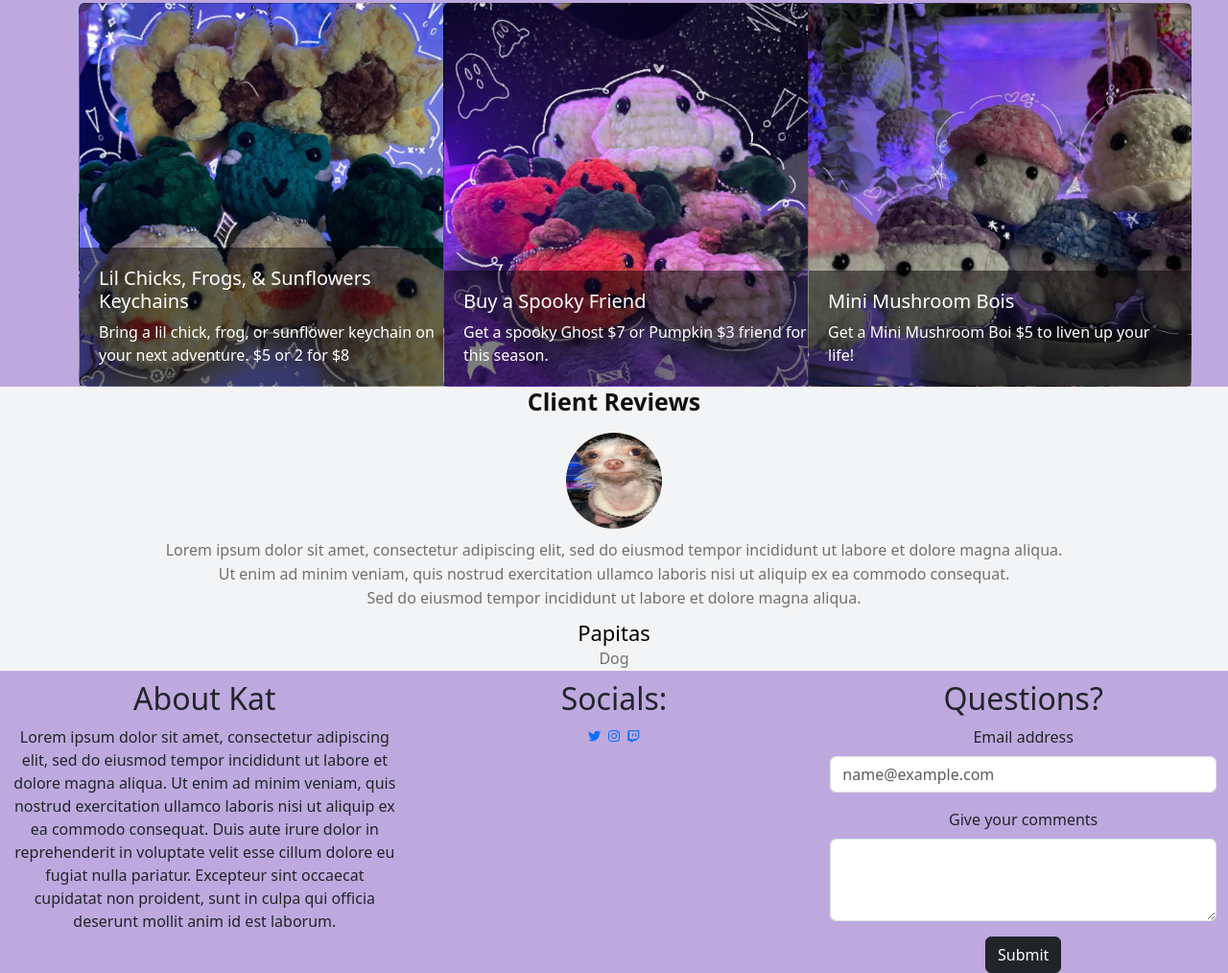
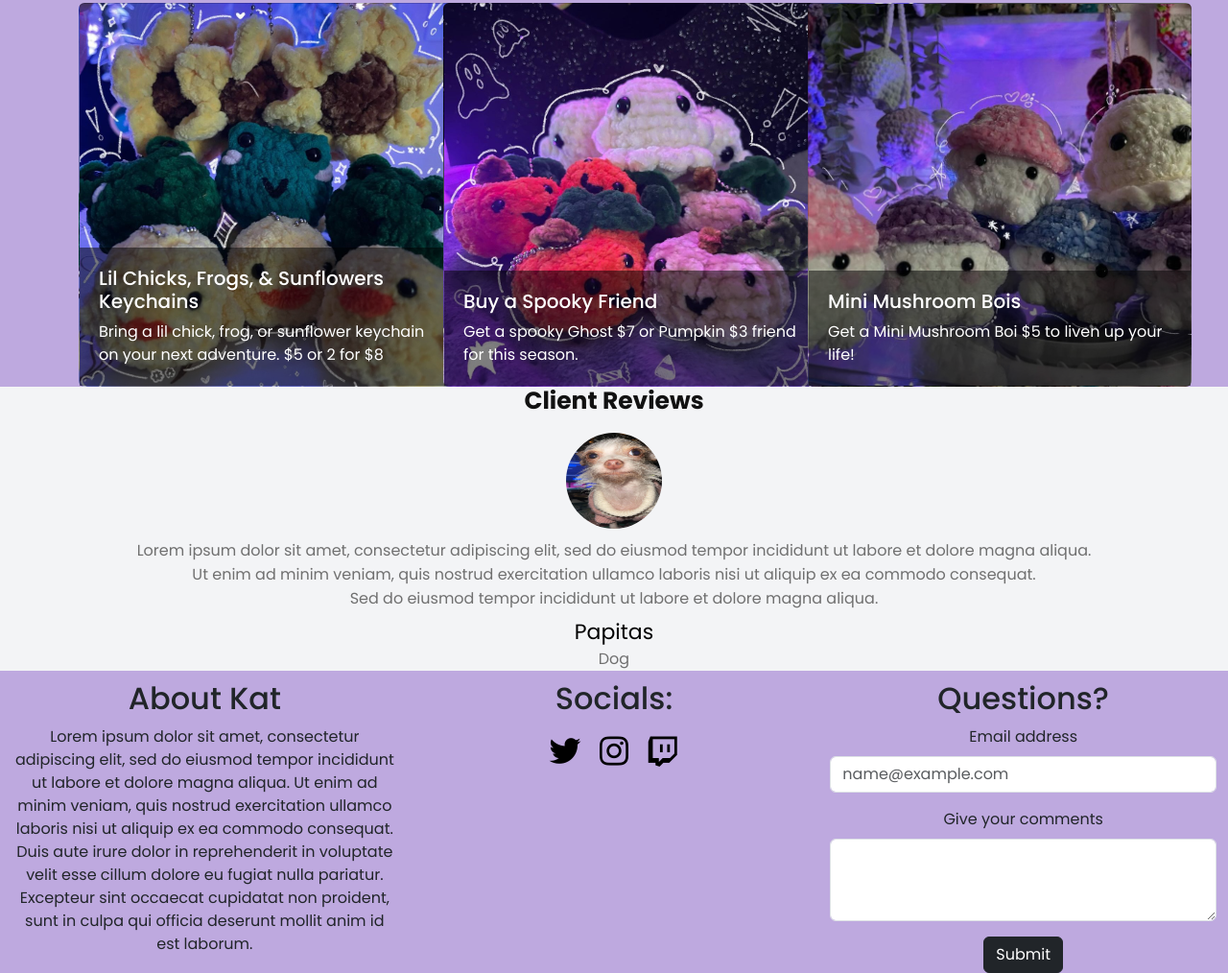
Before and after one commit to RamonWebDev/KatStore, a plain HTML site: page index.html in a window 1280 px wide. Shown: the part 817-1831 px from the top of the page at 96% size. Drawn offline with nearby package versions, Linux system fonts and the light colour scheme.

Commit message:
added more styles

```diff
--- a/style.css
+++ b/style.css
@@ -1,15 +1,23 @@
+@import url('https://fonts.googleapis.com/css2?family=Jost:wght@100;200;300;400;500;600;700&family=Nosifer&family=Poppins:ital,wght@0,100;0,200;0,300;0,400;0,500;0,600;0,700;0,800;0,900;1,100;1,200;1,300;1,400;1,500;1,600;1,700;1,800;1,900&family=Roboto:wght@100;400;500&display=swap');
+
 /* Remove margin to avoid any spacing issues */
 body, html {
     margin: 0;
     padding: 0;
     background-color: #BEA9DF;
+    font-family: Poppins, sans-serif;
 }
 
 /* Navar */
 .navbar {
     background-color: transparent !important;
     z-index: 10;
+    transition: background-color 0.5s ease-in-out;
 }
+
+.navbar.scrolled {
+    background-color: black !important;
+  }
 
 /* Ensure the text inside the navbar is white */
 .navbar .navbar-brand,
@@ -98,3 +106,12 @@ body, html {
     text-transform: capitalize;
     margin-bottom: 2px;
 }
+
+/* About Us */
+.linkIcons{
+    font-size: 40px;
+}
+
+.linkIcons a {
+    color: #000;
+}
```
